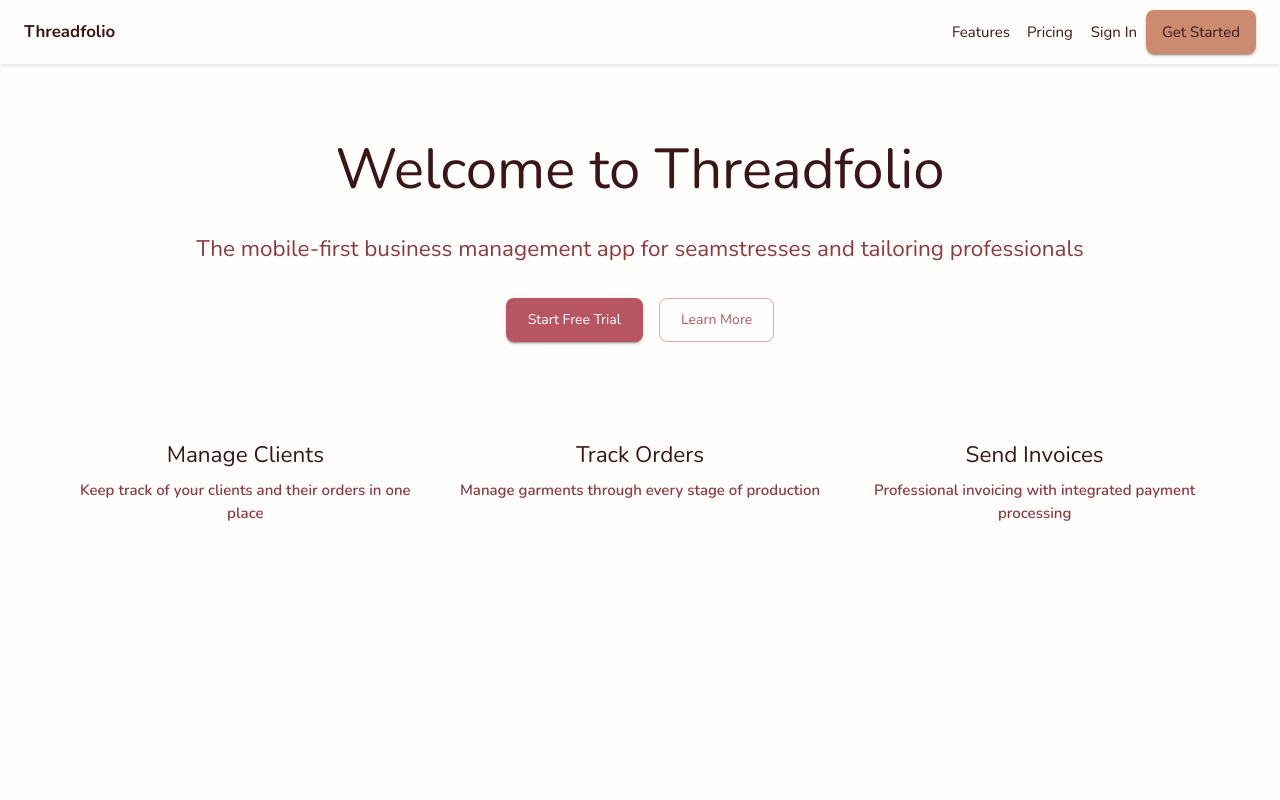
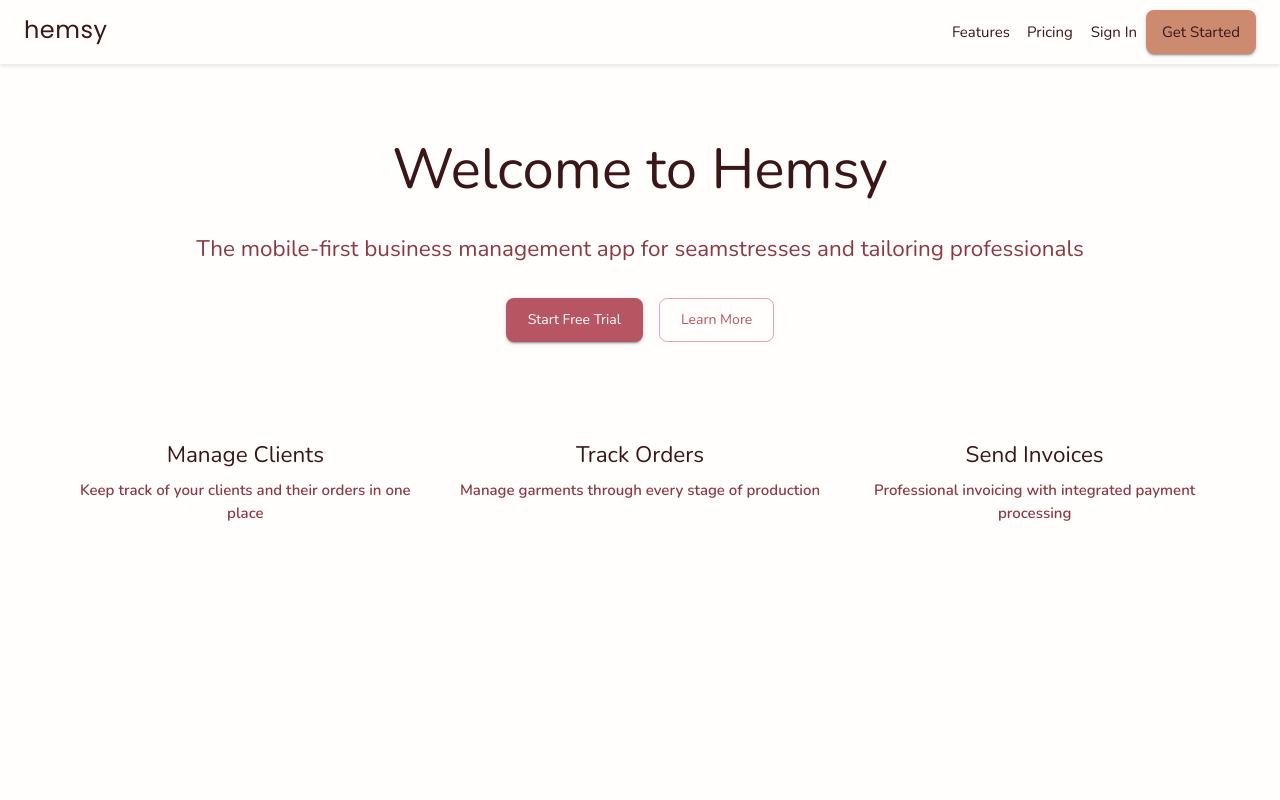
Before and after one commit to cory321/Hemsy, a Next.js app: page / in a window 1280 px wide. Shown: the top 800 px of the page. Built offline with nearby package versions, Linux system fonts and the light colour scheme; no server answers; what @mui/material-nextjs would draw is missing.

Commit message:
threadfolio to hemsy

```diff
--- a/next.config.ts
+++ b/next.config.ts
@@ -3,12 +3,7 @@ import type { NextConfig } from 'next';
 const nextConfig: NextConfig = {
   // App Router is enabled by default in Next.js 15+
 
-  // Turbopack configuration (now stable)
-  turbopack: {
-    resolveAlias: {
-      // Add any custom aliases if needed
-    },
-  },
+  // Turbopack configuration removed due to build/runtime chunk issue
 
   experimental: {
     // Enable Server Actions (stable in Next.js 15+)
--- a/src/app/(marketing)/layout.tsx
+++ b/src/app/(marketing)/layout.tsx
@@ -11,6 +11,7 @@ import {
 } from '@mui/material';
 import Link from 'next/link';
 import { SignedIn, SignedOut } from '@clerk/nextjs';
+import { Logo } from '@/components/layout/Logo';
 
 export default function MarketingLayout({ children }: { children: ReactNode }) {
   return (
@@ -18,8 +19,16 @@ export default function MarketingLayout({ children }: { children: ReactNode }) {
       <AppBar position="sticky">
         <Toolbar>
           <Typography variant="h6" component="div" sx={{ flexGrow: 1 }}>
-            <Link href="/" style={{ textDecoration: 'none', color: 'inherit' }}>
-              Threadfolio
+            <Link
+              href="/"
+              style={{
+                textDecoration: 'none',
+                color: 'inherit',
+                display: 'inline-flex',
+                alignItems: 'center',
+              }}
+            >
+              <Logo height={24} />
             </Link>
           </Typography>
           <Button color="inherit" component={Link} href="/features">
@@ -80,7 +89,7 @@ export default function MarketingLayout({ children }: { children: ReactNode }) {
       >
         <Container maxWidth="lg">
           <Typography variant="body2" color="text.secondary" align="center">
-            © {new Date().getFullYear()} Threadfolio. All rights reserved.
+            © {new Date().getFullYear()} Hemsy. All rights reserved.
             {' | '}
             <Link href="/privacy">Privacy Policy</Link>
             {' | '}
--- a/src/app/(marketing)/page.tsx
+++ b/src/app/(marketing)/page.tsx
@@ -4,7 +4,7 @@ import type { Metadata } from 'next';
 import { auth } from '@clerk/nextjs/server';
 
 export const metadata: Metadata = {
-  title: 'Threadfolio - Seamstress Business Management',
+  title: 'Hemsy - Seamstress Business Management',
   description:
     'The mobile-first business management app for seamstresses and tailoring professionals',
 };
@@ -17,7 +17,7 @@ export default async function HomePage() {
     <Container maxWidth="lg">
       <Box sx={{ my: 8, textAlign: 'center' }}>
         <Typography variant="h2" component="h1" gutterBottom>
-          Welcome to Threadfolio
+          Welcome to Hemsy
         </Typography>
         <Typography variant="h5" color="text.secondary" paragraph>
           The mobile-first business management app for seamstresses and
```
